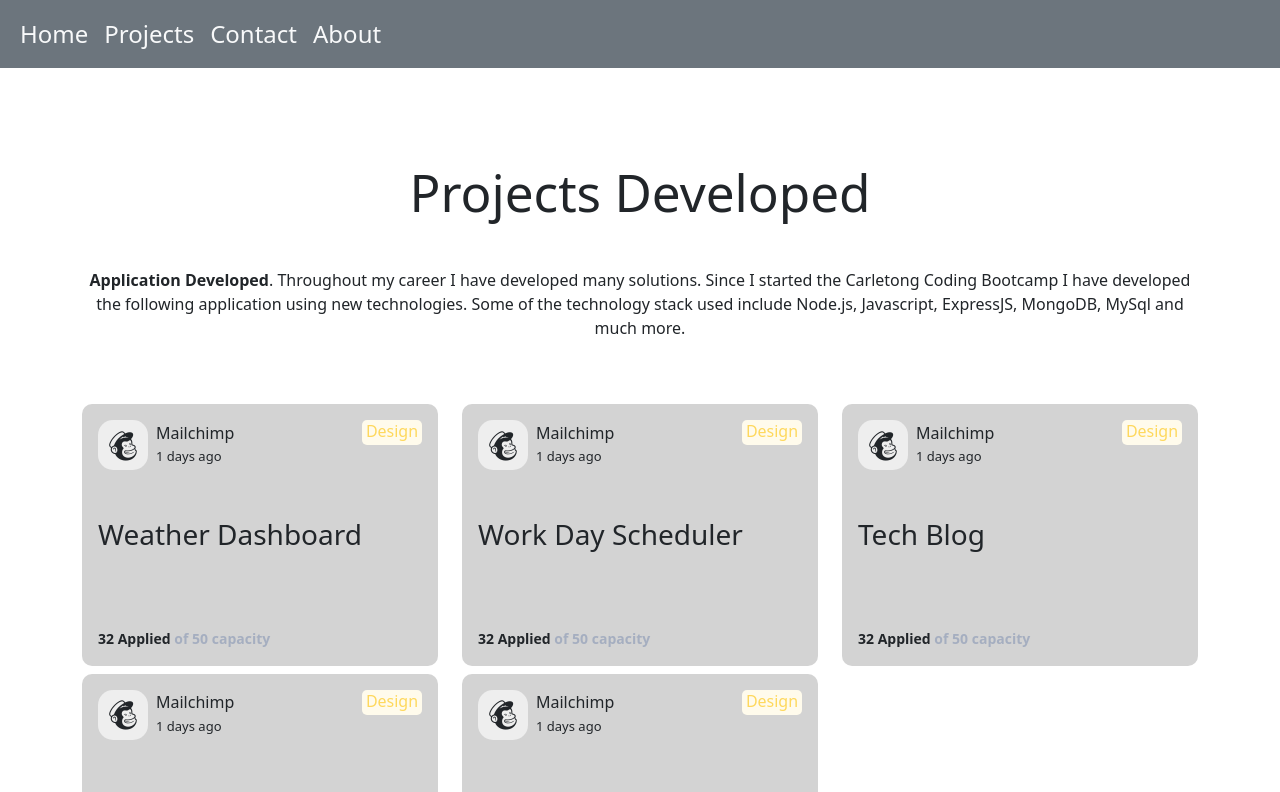
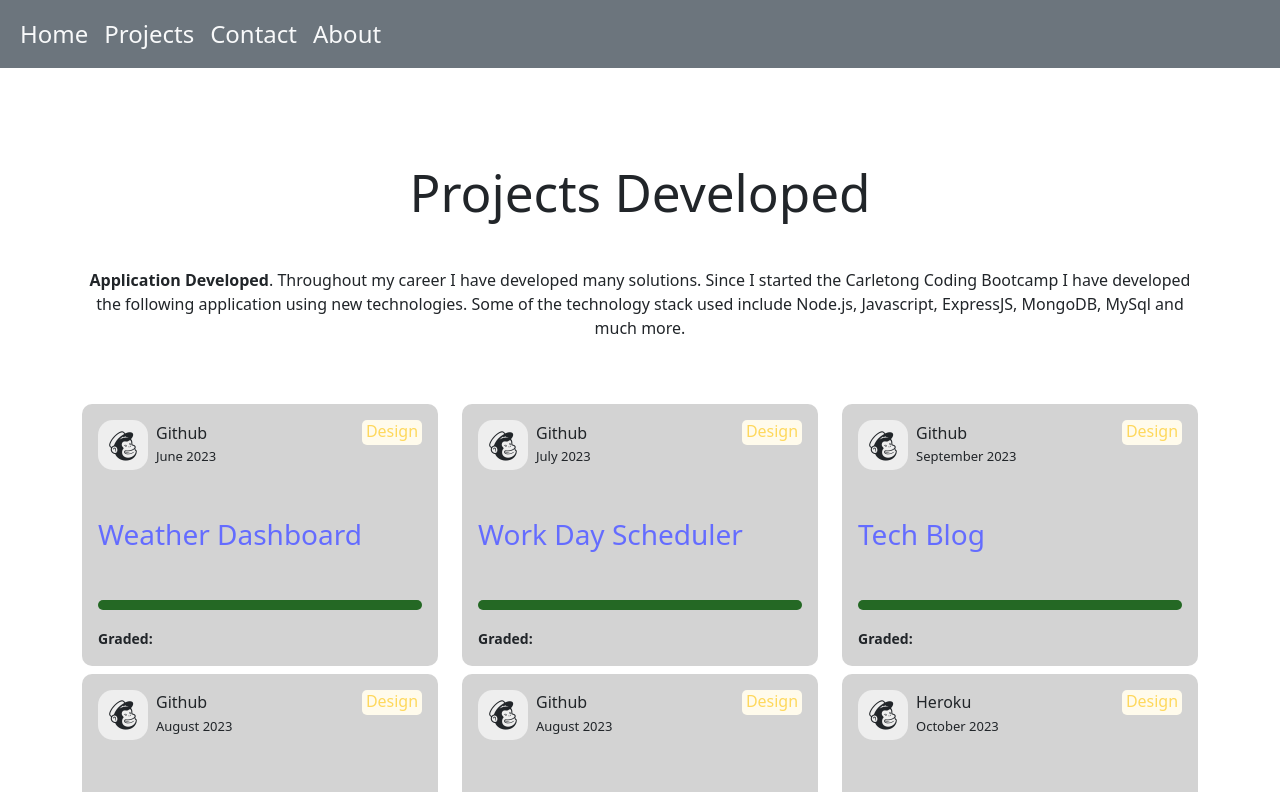
Before and after one commit to gusmiller/WOW_React_Portfolio, a React (Vite) app: page /Projects in a window 1280 px wide. Shown: the top 792 px of the page. Built offline with nearby package versions, Linux system fonts and the light colour scheme.

Commit message:
Added projects and Props to dynamically load projects

```diff
--- a/src/index.css
+++ b/src/index.css
@@ -221,7 +221,8 @@ button:focus-visible {
 
 .project-progress {
      height: 10px;
-     border-radius: 10px
+     border-radius: 10px;
+     background: rgb(36, 104, 36)
 }
 
 .project-progress div {
--- a/src/pages/projects/projectcard.jsx
+++ b/src/pages/projects/projectcard.jsx
@@ -15,18 +15,18 @@ export default function ProjectCard(props) {
                          <div className="d-flex flex-row align-items-center">
                               <div className="project-icon"> <i className="bx bxl-mailchimp"></i> </div>
                               <div className="ms-2 c-details">
-                                   <h6 className="mb-0">Mailchimp</h6> <span>1 days ago</span>
+                                   <h6 className="mb-0">{props.reponame}</h6> <span>{props.longago}</span>
                               </div>
                          </div>
                          <div className="project-badge"> <span>Design</span> </div>
                     </div>
                     <div className="mt-5">
-                         <h3 className="heading">{props.name}</h3>
+                         <h3 className="heading"> <a target="_blank" href={props.appurl}>{props.name}</a> </h3>
                          <div className="mt-5">
                               <div className="project-progress">
                                    <div className="progress-bar" role="progressbar" aria-valuenow="50" aria-valuemin="0" aria-valuemax="100"></div>
                               </div>
-                              <div className="mt-3"> <span className="text1">32 Applied <span className="text2">of 50 capacity</span></span> </div>
+                              <div className="mt-3"> <span className="text1">Graded: {props.grade}</span> </div>
                          </div>
                     </div>
                </div>
--- a/src/pages/projects/projects.jsx
+++ b/src/pages/projects/projects.jsx
@@ -17,13 +17,18 @@ export default function Projects() {
                </div>
 
                <div className="row">
-                    <ProjectCard name={"Weather Dashboard"} />
-                    <ProjectCard name={"Work Day Scheduler"} />
-                    <ProjectCard name={"Tech Blog"} />
+                    <ProjectCard name={"Weather Dashboard"} longago={"June 2023"} reponame={"Github"} appurl={""}/>
+                    <ProjectCard name={"Work Day Scheduler"} longago={"July 2023"}  reponame={"Github"} appurl={""}/>
+                    <ProjectCard name={"Tech Blog"} longago={"September 2023"}  reponame={"Github"} appurl={""}/>
                </div>
                <div className="row">
-                    <ProjectCard name={"Note Taker"} />
-                    <ProjectCard name={"Readme Bot"} />
+                    <ProjectCard name={"Note Taker" } longago={"August 2023"}  reponame={"Github"} appurl={""}/>
+                    <ProjectCard name={"Readme Bot"} longago={"August 2023"}  reponame={"Github"} appurl={""}/>
+                    <ProjectCard name={"Cravings"} longago={"October 2023"}  reponame={"Heroku"} appurl={""}/>
+               </div>
+               <div className="row">
+                    <ProjectCard grade="100%" name={"Password Generator"} longago={"August 2023"} reponame={"Github"} appurl={"https://gusmiller.github.io/Javascripts/"}/>
+                    <ProjectCard grade="92%" name={"Personal Portfolio"} longago={"August 2023"} reponame={"Github"} appurl={"https://gusmiller.github.io/Portfolio/"}/>
                </div>
           </div>
      );
```
